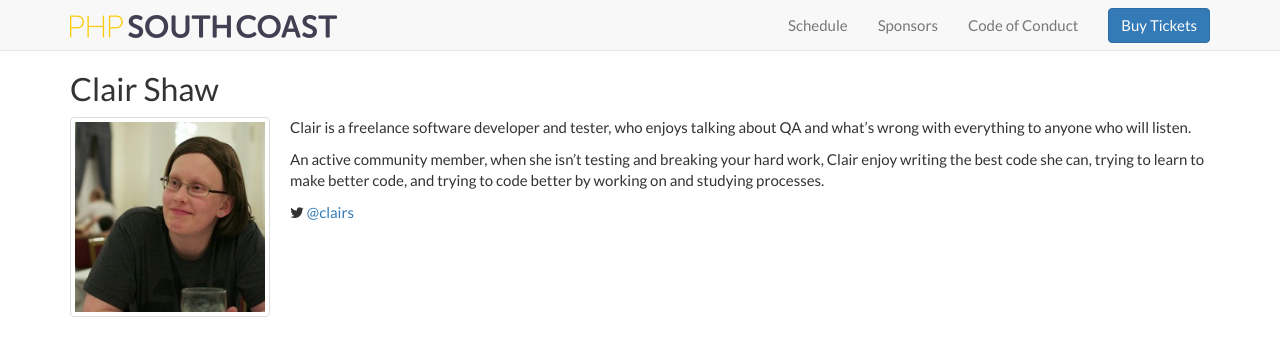
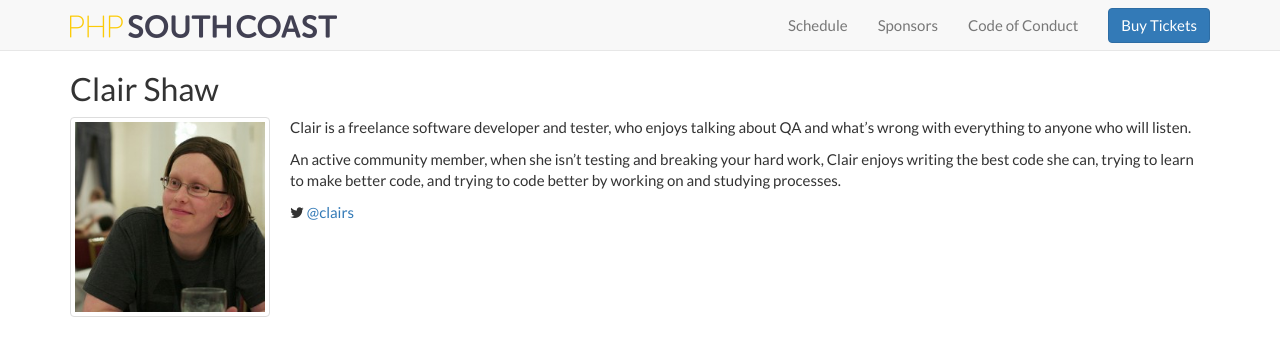
Before and after one commit to phphants/php-south-coast-2016, a Jekyll site: the page built from speakers/clair-shaw.html, in a window 1280 px wide. Shown: the top 344 px of the page. Built offline with Jekyll 4.4.1, drawn with Linux system fonts in a browser that asks for light colours.

Commit message:
Minor typo

```diff
--- a/_data/speakers.yml
+++ b/_data/speakers.yml
@@ -194,7 +194,7 @@ shaw:
   bio: |
     Clair is a freelance software developer and tester, who enjoys talking about QA and what's wrong with everything to anyone who will listen.
 
-    An active community member, when she isn't testing and breaking your hard work, Clair enjoy writing the best code she can, trying to learn to make better code, and trying to code better by working on and studying processes.
+    An active community member, when she isn't testing and breaking your hard work, Clair enjoys writing the best code she can, trying to learn to make better code, and trying to code better by working on and studying processes.
   talks:
     - title: There's more to code reviews than you might think
       abstract: |
```
